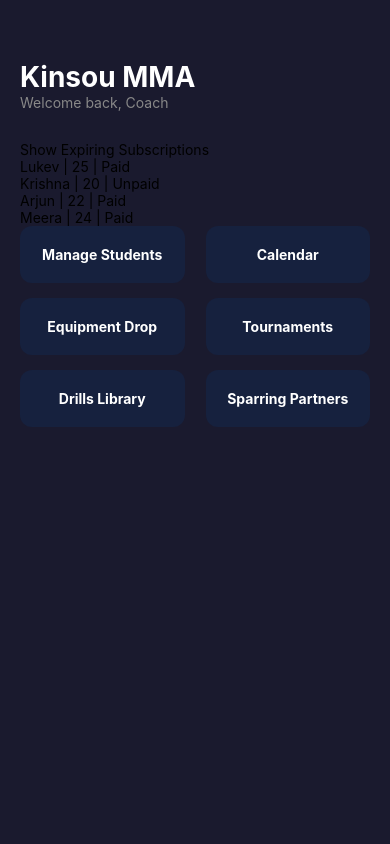
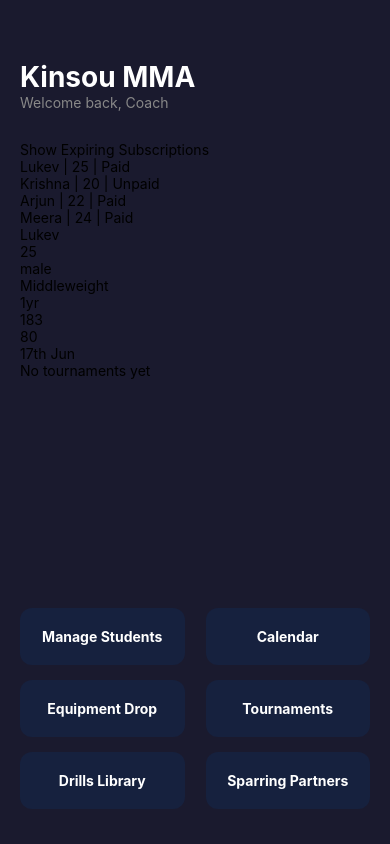
Before and after one commit to Lukev9k/mma-app, a React Native app: screen / in a window 390 px wide. Built offline with nearby package versions, Linux system fonts and the light colour scheme.

Commit message:
wk2: build ProfileScreen with ScrollView and ProfileData interface

```diff
--- a/App.tsx
+++ b/App.tsx
@@ -1,6 +1,7 @@
 import { StatusBar } from 'expo-status-bar';
 import { StyleSheet, Text, View } from 'react-native';
 import { StudentListScreen } from './screens/StudentListScreen';
+import { ProfileScreen } from './screens/ProfileScreen';
 
 interface HeaderProps {
   title: string
@@ -41,6 +42,7 @@ export default function App() {
     <View style={styles.container}>
       <Header title = "Kinsou MMA" subtitle = "Welcome back, Coach"/>
       <StudentListScreen />
+      <ProfileScreen />
       <View style={styles.row}>
         <FeatureCard title="Manage Students" />
         <FeatureCard title="Calendar" />
--- /dev/null
+++ b/screens/ProfileScreen.tsx
@@ -0,0 +1,47 @@
+import { Text , ScrollView } from 'react-native';
+
+interface Tournament {
+    name: string
+    position: string
+  }
+
+interface ProfileData {
+    name: string
+    age: number
+    gender : string
+    weightClass: string
+    experienceLevel : string
+    height : number
+    weight : number
+    subscriptionEndDate : string
+    tournaments: Tournament[]
+  }
+
+const profile: ProfileData = {
+    name: 'Lukev',
+    age: 25,
+    gender: 'male',
+    weightClass: 'Middleweight',
+    experienceLevel: '1yr',
+    height: 183,
+    weight: 80,
+    subscriptionEndDate: '17th Jun',
+    tournaments: []
+}
+
+export function ProfileScreen() {
+    return (
+        <ScrollView>
+            <Text>{profile.name}</Text>
+            <Text>{profile.age} </Text>
+            <Text>{profile.gender} </Text>
+            <Text>{profile.weightClass} </Text>
+            <Text>{profile.experienceLevel} </Text>
+            <Text>{profile.height} </Text>
+            <Text>{profile.weight} </Text>
+            <Text>{profile.subscriptionEndDate} </Text>
+            <Text>{profile.tournaments.length === 0 ? 'No tournaments yet' : ''}</Text>
+        </ScrollView>
+    )
+
+}
```
